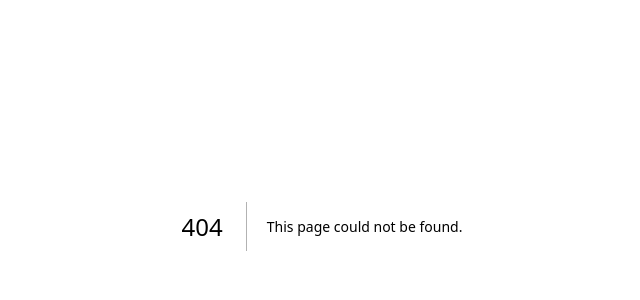
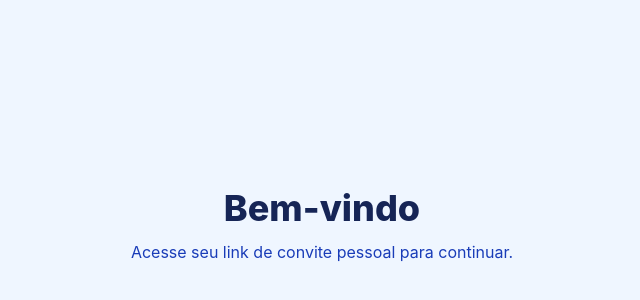
Before and after one commit to Adnbsantos/pulso-landing, a Next.js app: page / in a window 1280 px wide. Before the commit this address had no page. Shown: the part 174-474 px from the top of the page, without its empty margins (318-958 px from the left). Built offline with nearby package versions, Linux system fonts and the light colour scheme.

Commit message:
fix: adiciona conteudo a home page (estava vazia)

```diff
--- /dev/null
+++ b/app/page.tsx
@@ -0,0 +1,12 @@
+export default function Home() {
+  return (
+    <main className="min-h-screen bg-blue-50 flex flex-col items-center justify-center px-4 py-10 text-center">
+      <h1 className="text-4xl font-extrabold text-blue-950">
+        Bem-vindo
+      </h1>
+      <p className="text-blue-800 mt-3">
+        Acesse seu link de convite pessoal para continuar.
+      </p>
+    </main>
+  );
+}
```
